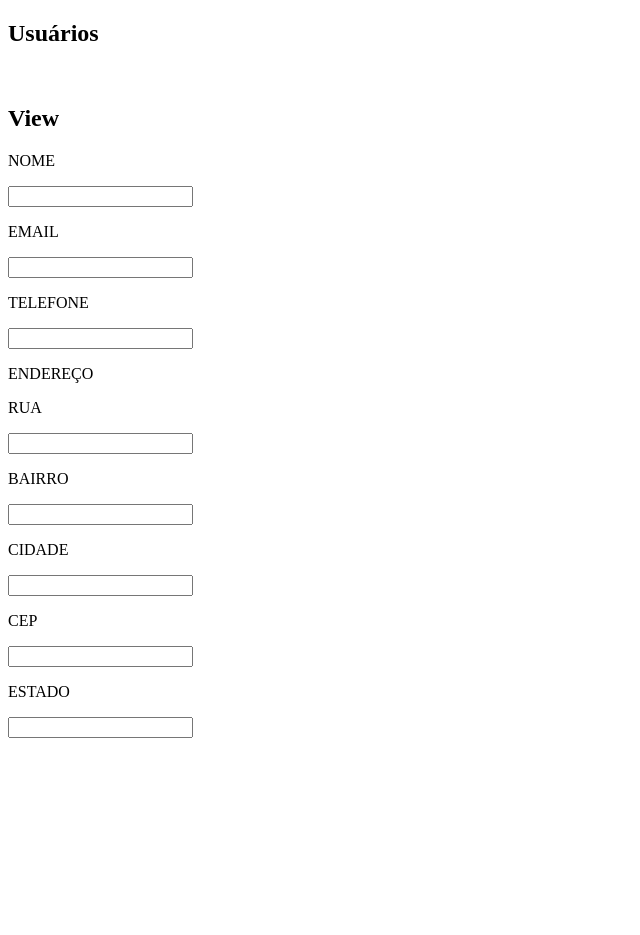
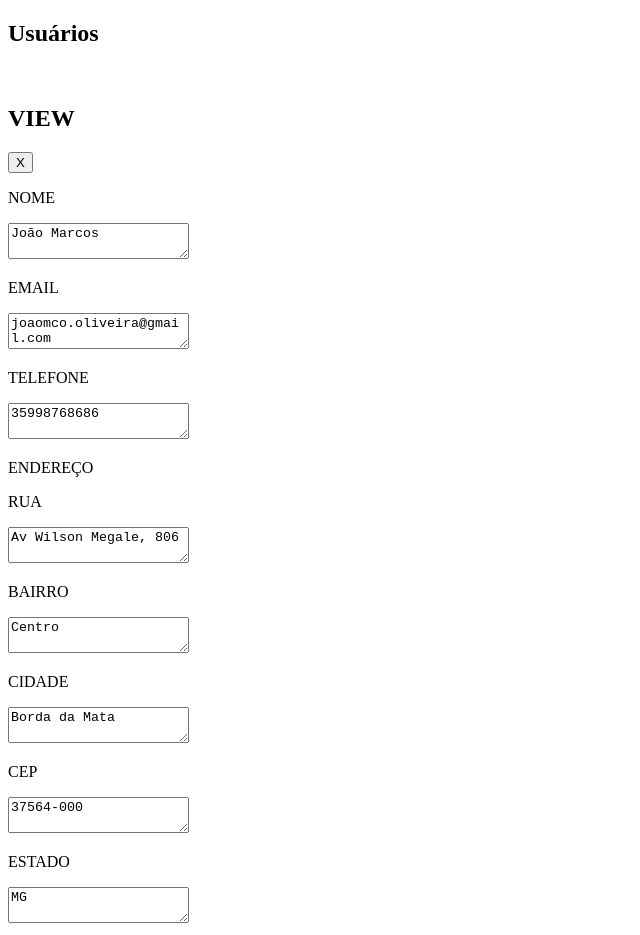
Before and after one commit to Joao-MCO/UserCRUD, an Angular app: page / in a window 1280 px wide. Both pictures are taken after a click on the button "VIEW". Shown: the whole page, without its empty margins (0-640 px from the left). Before the commit the page ends 800 px from the top, so only its background shows below. Built offline with nearby package versions, Linux system fonts and the light colour scheme.

Commit message:
feat: view

```diff
--- a/src/app/components/home/home.component.html
+++ b/src/app/components/home/home.component.html
@@ -3,6 +3,6 @@
 <app-button [text]="createUser" (event)="onCreateEvent($event)" *ngIf="!createWindow && !updateWindow && !viewWindow && !deleteWindow"></app-button>
 <app-add-employee *ngIf="createWindow" (onCancel)="onCancelEvent()"></app-add-employee>
 <app-edit-employee *ngIf="updateWindow" (onCancel)="onCancelEvent()" [id]="userId"></app-edit-employee>
-<app-view-employee *ngIf="viewWindow" (onCancel)="onCancelEvent()" [id]="userId"></app-view-employee>
+<app-view-employee *ngIf="viewWindow" (onCancel)="onCancelEvent()" [id]="userId" [user]="user"></app-view-employee>
 <app-delete-employee *ngIf="deleteWindow" (onCancel)="onCancelEvent()" [id]="userId"></app-delete-employee>
 <app-table *ngIf="!createWindow && !updateWindow && !viewWindow && !deleteWindow" (viewComponent)="onViewEvent($event)" (updateComponent)="onUpdateEvent($event)" (deleteComponent)="onDeleteEvent($event)"></app-table>
--- a/src/app/components/home/home.component.ts
+++ b/src/app/components/home/home.component.ts
@@ -6,6 +6,8 @@ import { ButtonComponent } from '../reusable/button/button.component';
 import { EditEmployeeComponent } from '../edit-employee/edit-employee.component';
 import { ViewEmployeeComponent } from '../view-employee/view-employee.component';
 import { DeleteEmployeeComponent } from '../delete-employee/delete-employee.component';
+import { defaultUser } from '../../utils/user';
+import { UserService } from '../../services/user.service';
 
 @Component({
   selector: 'app-home',
@@ -15,11 +17,14 @@ import { DeleteEmployeeComponent } from '../delete-employee/delete-employee.comp
   styleUrl: './home.component.scss'
 })
 export class HomeComponent {
+  constructor(private userService: UserService) {}
+
   createWindow = false;
   updateWindow = false;
   viewWindow = false;
   deleteWindow = false;
   userId = -1;
+  user = defaultUser;
   createUser = "Criar Usuário"
 
    onCreateEvent(text:any){
@@ -43,6 +48,7 @@ export class HomeComponent {
     this.createWindow = false;
     this.deleteWindow = false;
     this.userId = id;
+    this.user = this.userService.index(this.userId);
    }
 
    onDeleteEvent(id:any){
--- a/src/app/components/reusable/form/form.component.html
+++ b/src/app/components/reusable/form/form.component.html
@@ -1,11 +1,17 @@
 <form>
-    <section *ngFor="let title of userTitles">
-        <app-input [title]="title" (inputEvent)="onInputChange($event)"></app-input>
+    <section>
+        <app-input [title]="userTitles[0]" (inputEvent)="onInputChange($event)" [value]="user.name" [editable]="editable"></app-input>
+        <app-input [title]="userTitles[1]" (inputEvent)="onInputChange($event)" [value]="user.email" [editable]="editable"></app-input>
+        <app-input [title]="userTitles[2]" (inputEvent)="onInputChange($event)" [value]="user.phone" [editable]="editable"></app-input>
     </section>
     <section>
         <p>ENDEREÇO</p>
-        <section *ngFor="let title of addressTitles">
-            <app-input [title]="title" (inputEvent)="onInputChange($event)"></app-input>
+        <section>
+            <app-input [title]="addressTitles[0]" (inputEvent)="onInputChange($event)" [value]="user.address.street" [editable]="editable"></app-input>
+            <app-input [title]="addressTitles[1]" (inputEvent)="onInputChange($event)" [value]="user.address.neighborhood || ''" [editable]="editable"></app-input>
+            <app-input [title]="addressTitles[2]" (inputEvent)="onInputChange($event)" [value]="user.address.city" [editable]="editable"></app-input>
+            <app-input [title]="addressTitles[3]" (inputEvent)="onInputChange($event)" [value]="user.address.cep || ''" [editable]="editable"></app-input>
+            <app-input [title]="addressTitles[4]" (inputEvent)="onInputChange($event)" [value]="user.address.state" [editable]="editable"></app-input>
         </section>
     </section>
 </form>
--- a/src/app/components/reusable/form/form.component.ts
+++ b/src/app/components/reusable/form/form.component.ts
@@ -1,4 +1,4 @@
-import { Component, EventEmitter, Input, Output } from '@angular/core';
+import { Component, EventEmitter, Input, Output, input } from '@angular/core';
 import { ButtonComponent } from '../button/button.component';
 import { InputComponent } from '../input/input.component';
 import { NgFor } from '@angular/common';
@@ -16,8 +16,10 @@ import { FormsModule } from '@angular/forms';
 export class FormComponent {
   userTitles: string[] = ['NOME', 'EMAIL', 'TELEFONE'];
   addressTitles: string[] = ['RUA', 'BAIRRO', 'CIDADE', 'CEP', 'ESTADO']
-  user = defaultUser;
   @Output() userInfo = new EventEmitter<any>();
+  @Input() id = -1;
+  @Input() user = defaultUser;
+  @Input() editable = true;
   onInputChange(info:any){
     if(info.key === this.userTitles[0]) this.user.name = info.value;
     if(info.key === this.userTitles[1]) this.user.email = info.value;
--- a/src/app/components/reusable/input/input.component.html
+++ b/src/app/components/reusable/input/input.component.html
@@ -1,2 +1,3 @@
 <p>{{title}}</p>
-<input type="text" [(ngModel)] = "text" text="text" (keyup)="onEvent()">
+<input type="text" [(ngModel)] = "text" text="text" (keyup)="onEvent()" *ngIf="editable">
+<textarea *ngIf="!editable">{{value}}</textarea>
--- a/src/app/components/reusable/input/input.component.ts
+++ b/src/app/components/reusable/input/input.component.ts
@@ -1,18 +1,20 @@
+import { NgIf } from '@angular/common';
 import { Component, EventEmitter, Input, Output } from '@angular/core';
 import { FormsModule } from '@angular/forms'
 
 @Component({
   selector: 'app-input',
   standalone: true,
-  imports: [FormsModule],
+  imports: [FormsModule, NgIf],
   templateUrl: './input.component.html',
   styleUrl: './input.component.scss'
 })
 export class InputComponent {
+  @Input() value = '';
+  @Input() editable = true;
   text = '';
   @Input() title = '';
   @Output() inputEvent = new EventEmitter<any>();
-
   onEvent(){
     this.inputEvent.emit({key: this.title, value:this.text});
   }
--- a/src/app/components/view-employee/view-employee.component.html
+++ b/src/app/components/view-employee/view-employee.component.html
@@ -1,2 +1,3 @@
-<h2>View</h2>
-<app-form></app-form>
+<h2>{{title}}</h2>
+<app-button [text]="buttonCancel" (event)="onButtonClick($event)"></app-button>
+<app-form [id]="id" [user]="user" [editable]="editable"></app-form>
--- a/src/app/components/view-employee/view-employee.component.ts
+++ b/src/app/components/view-employee/view-employee.component.ts
@@ -1,13 +1,24 @@
-import { Component } from '@angular/core';
+import { Component, EventEmitter, Input, Output } from '@angular/core';
 import { FormComponent } from '../reusable/form/form.component';
+import { ButtonComponent } from '../reusable/button/button.component';
+import { UserService } from '../../services/user.service';
+import { defaultUser } from '../../utils/user';
 
 @Component({
   selector: 'app-view-employee',
   standalone: true,
-  imports: [FormComponent],
+  imports: [FormComponent, ButtonComponent],
   templateUrl: './view-employee.component.html',
   styleUrl: './view-employee.component.scss'
 })
 export class ViewEmployeeComponent {
-
+  buttonCancel: string = "X";
+  @Output() onCancel = new EventEmitter<any>();
+  @Input() id = -1;
+  @Input() user = defaultUser;
+  editable = false;
+  title = "VIEW";
+  onButtonClick(text:any){
+    this.onCancel.emit();
+  }
 }
--- a/src/app/services/user.service.ts
+++ b/src/app/services/user.service.ts
@@ -21,7 +21,7 @@ export class UserService {
   }
 
   index(id:number):IUser{
-    return database.filter((user) => user.id = id)[0] as any;
+    return database.filter((user) => user.id === id)[0];
   }
 
   update(id:number, user:Partial<IUserRaw>):IUser{
@@ -46,7 +46,7 @@ export class UserService {
   }
 
   delete(id:number):void{
-    const oldUser = database.filter((data:IUser) => data.id === id)[0] as any;
+    const oldUser = database.filter((data:IUser) => data.id === id)[0];
     const index = database.indexOf(oldUser);
     database.splice(index, 1);
   }
```
